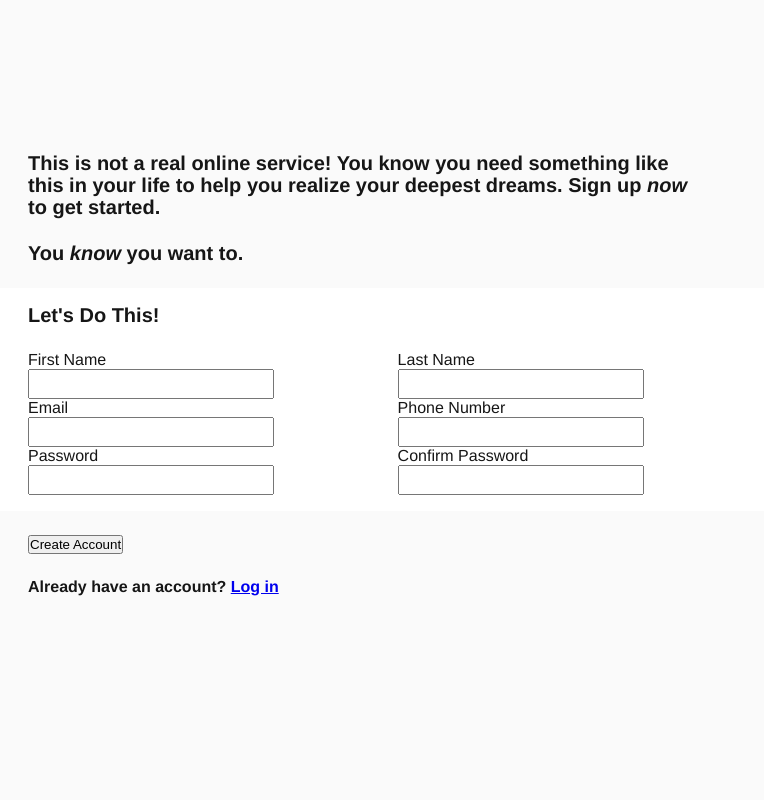
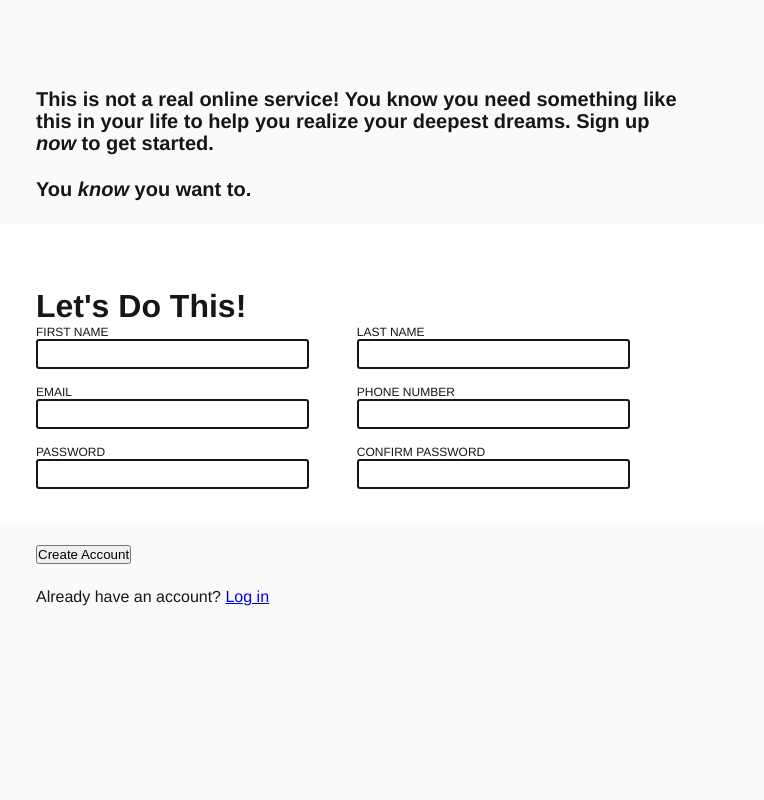
Before and after one commit to rhenzala/sign-up-form, a plain HTML site: page index.html in a window 1280 px wide. Shown: the full height of the page, 516-1280 px from the left. Drawn offline with Linux system fonts and the light colour scheme.

Commit message:
Revise style of form inputs, change position of legend

```diff
--- a/style.css
+++ b/style.css
@@ -14,8 +14,7 @@
     --secondary-bg: #596d48;
     --primary-text: #161616;
     --secondary-text: #f5f5fe;
-    --focus-bg: #2727f8;
-    --invalid-bg: #ff2828;
+    --focus-bg: #2f9706;
 }
 
 body{
@@ -58,56 +57,69 @@ header{
 
 main{
     flex: 3;
-    padding: 10% 0;
+    padding: 5% 0 10%;
 }
 
 main > p,
 form > button,
 fieldset > *{
-    margin-left: 2rem;
-    margin-right: 3.5rem;
+    margin-left: 2.5rem;
+    margin-right: min(10%, 7rem);
 }
 
 main > p{
     font-size: 20px;
-    font-weight: 700;
+    font-weight: 600;
     line-height: 1.1;
     margin-top: 1.5rem;
     margin-bottom: 1.5rem;
 }
 main > p:last-child{
     font-size: 16px;
-    font-weight: 600;
+    font-weight: 400;
 }
 
 fieldset{
+    position: relative;
     background-color: #fff;
-    padding-top: 1rem;
+    padding-top: 4rem;
     padding-bottom: 1rem;
-    padding-right: 4rem;
+    padding-right: min(4rem, 10%);
     margin: 1.5rem 0;
     border: none;
 }
-h1{
+legend{
+    position: absolute;
+    top: 10%;
     font-size: 20px;
-    font-weight: 700;
-    margin-bottom: 1.5rem;
+    font-weight: 600;
 }
 .form-controls{
     display: flex;
     flex-wrap: wrap;
-    justify-content: space-between;
+    column-gap: 3rem;
 }
 .form-controls > div{
     width: 40%;
+    margin-bottom: 1rem;
+    flex: 1 1 auto;
     display: flex;
     flex-direction: column-reverse;
 }
 input{
     height: 30px;
+    width: 100%;
     padding: 4px;
+    border: 2px solid var(--primary-text);
+    border-radius: 3px;
+    transition: 0.5s;
+    outline: none;
 }
 input:focus{
     border-color: var(--focus-bg);
-    box-shadow: 3px 3px;
+    box-shadow: 1px 1px 2px 1px var(--primary-text);
 }
+label{
+    font-size: 12px;
+    text-transform: uppercase;
+}
```
